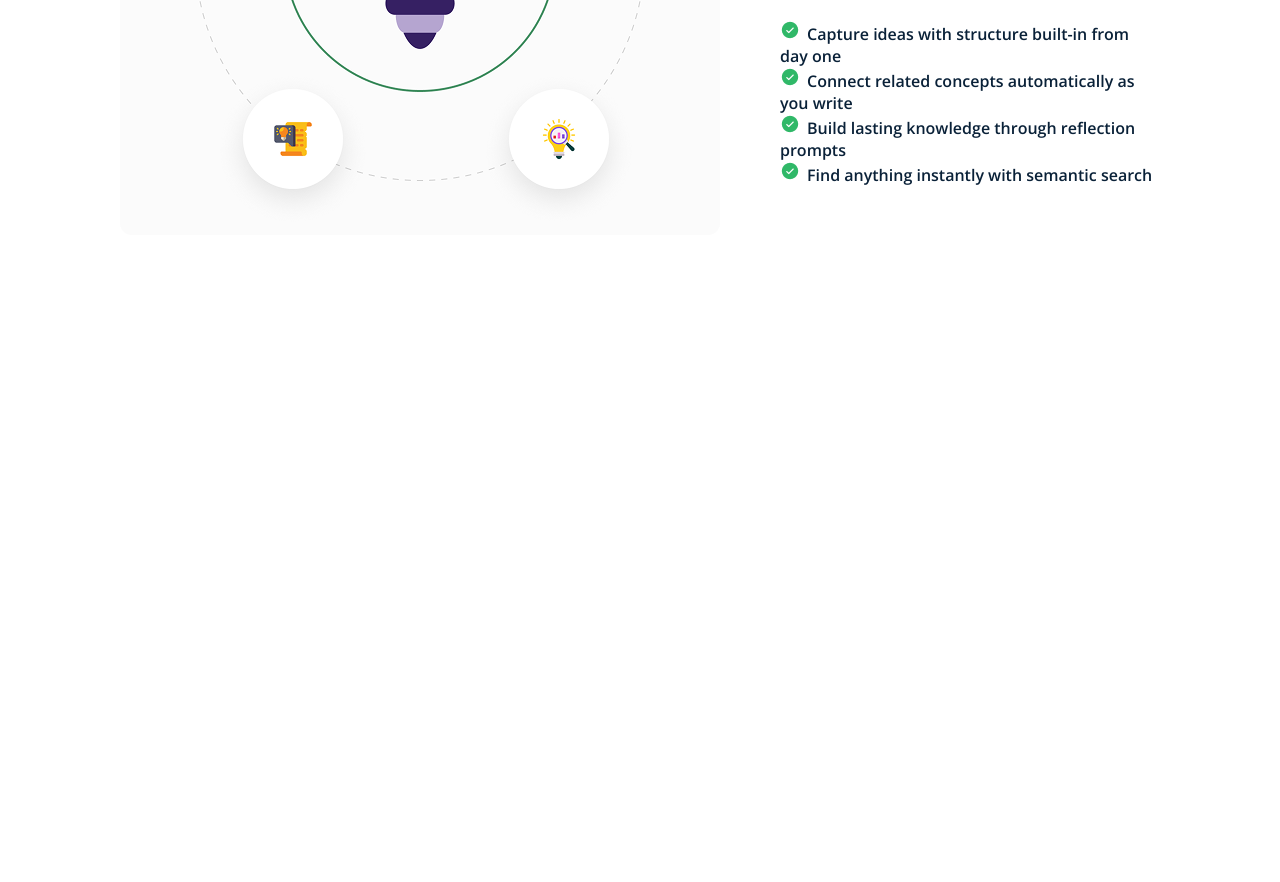
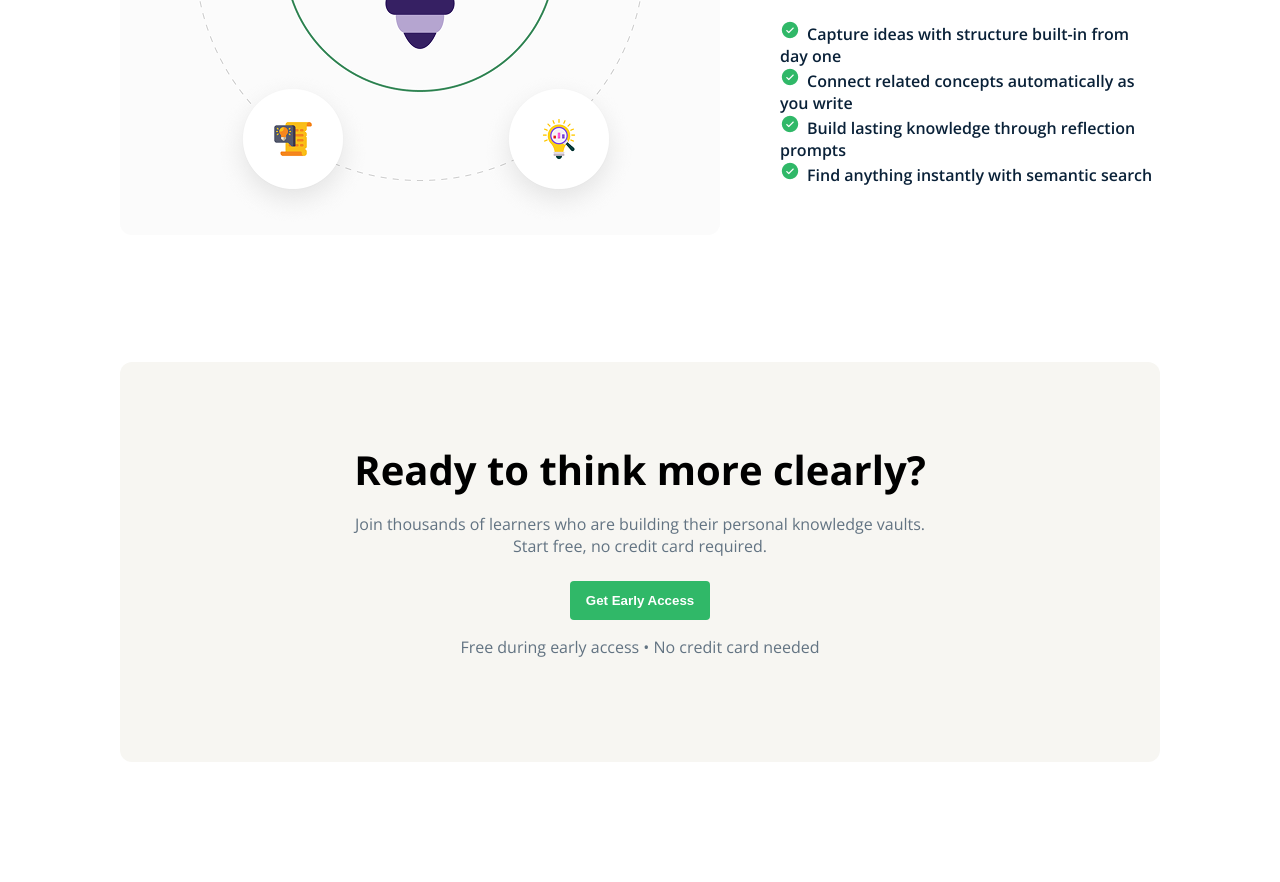
Before and after one commit to mdmhahamud3908/Frist-Assignment, a plain HTML site: page index.html in a window 1280 px wide. Shown: the part 1837-2719 px from the top of the page. Before the commit the page ends 2197 px from the top, so only its background shows below. Drawn offline with nearby package versions, Linux system fonts and the light colour scheme; a web font is replaced by a local one.

Commit message:
Middle banner section add and design completed

```diff
--- a/index.html
+++ b/index.html
@@ -35,7 +35,7 @@
                 <p>A private space to store notes, links, and learning summaries — designed to <br>
                 help you think clearly, connect ideas, and turn learning into long-term knowledge.</p>
                 <div class="button-section">
-                    <button class="btn1">Start Building Your Vault</button>
+                    <button class="btn2">Start Building Your Vault</button>
                     <button class="btn-transparent">See How It Works</button>
                 </div>
             </div>
@@ -77,7 +77,6 @@
             </div>
         </div>
     </section>
-
     <section class="list-section">
         <div class="list-container">
             <div><img class="knowlege-imae" src="./icon/knowledge.png" alt=""></div>
@@ -95,5 +94,13 @@
             </div>
         </div>
     </section>
+    <section class="middle-banner-section">
+        <div class="middle-container">
+            <h2>Ready to think more clearly?</h2>
+            <p>Join thousands of learners who are building their personal knowledge vaults.<br>Start free, no credit card required.</p>
+            <button class="btn1">Get Early Access</button>
+            <p>Free during early access • No credit card needed</p>
+        </div>
+    </section>
 </body>
 </html>
--- a/style.css
+++ b/style.css
@@ -39,9 +39,25 @@
     cursor: pointer;
     color: white;
     font-weight: 700;
+    margin: 0 auto;
 }
 .btn1:hover{
     background-color: black;
+    color: white;
+}
+.btn2{
+    background-color: #30B868;
+    padding: 12px 16px;
+    border: none;
+    border-radius: 4px;
+    align-items: center;
+    display: flex;
+    cursor: pointer;
+    color: white;
+    font-weight: 700;
+}
+.btn2:hover{
+    background-color: rgba(122, 0, 0, 0.959);
     color: white;
 }
 .hero-section{
@@ -109,6 +125,7 @@
 .btn-transparent:hover{
     background: #30B868;
     color: black;
+    cursor: pointer;
 }
 .card-section{
     display: flex;
@@ -191,3 +208,26 @@
     font-size: 16px;
     color: #001931f6;
 }
+.middle-banner-section{
+    padding: 2px 120px 120px 120px;
+}
+.middle-container{
+    padding: 80px 40px;
+    text-align: center;
+    background-color: #F7F6F2;
+    border: none;
+    border-radius: 12px;
+}
+.middle-container h2{
+    font-size: 40px;
+    font-weight: bold;
+    margin-bottom: 16px;
+}
+.middle-container p{
+    font-size: 16px;
+    color: #627382;
+    margin-bottom: 24px;
+}
+.middle-container button{
+    margin-bottom: 16px;
+}
```
